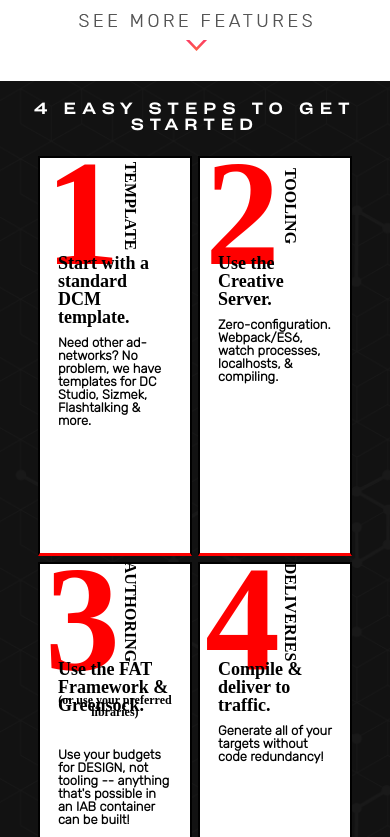
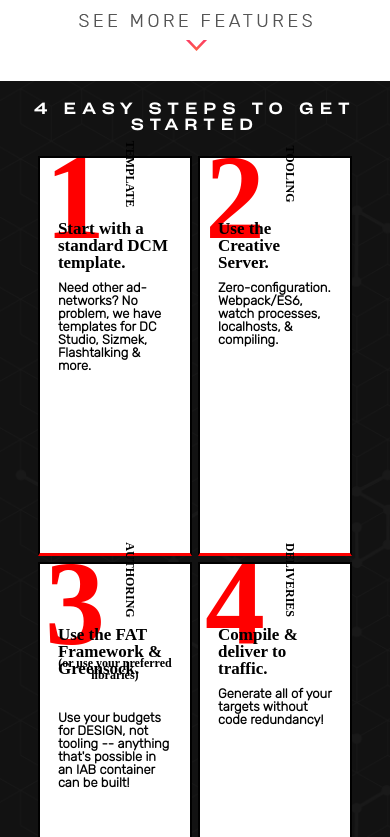
Before and after one commit to elaineleeworld/FAT-landing-page, a React (Create React App) app: page /#/ in a window 390 px wide. Shown: the part 1187-2024 px from the top of the page. Built offline with nearby package versions, Linux system fonts and the light colour scheme; what react-button-component would draw is missing.

Commit message:
add onclick to plus sign

```diff
--- a/src/components/Box/Box.css
+++ b/src/components/Box/Box.css
@@ -60,6 +60,7 @@ h2, h3{
 .vertical-text {
 	transform: rotate(90deg);
 	margin-left: 30px;
+	font-family: 'Rubik';
 }
 
 .box-headline {
@@ -69,12 +70,14 @@ h2, h3{
 	text-align: left;
 	padding-left: 10px;
 	padding-right: 10px;
+	font-family: 'Rubik';
 }
 
 .box-subheadline{
 	color: black;
 	font-size: 12px;
 	margin-top: -20px;
+	font-family: 'Rubik';
 }
 .box-text {
 	color: black;
@@ -89,11 +92,17 @@ h2, h3{
 		width: 46%;
 		height: 400px;
 	}
+	.box-number{
+		font-size: 120px;
+	}
+	.box-label{
+		font-size: 12px;
+	}
 	.vertical-text{
 		margin-left: 30px;
 	}
 	.box-headline {
-		font-size: 18px;
+		font-size: 17px;
 	}
 	.box-text{
 		font-size: 13px;
--- a/src/components/Footer/Footer.css
+++ b/src/components/Footer/Footer.css
@@ -22,6 +22,7 @@
 	background-size: cover;
 	height: auto;
 	overflow:hidden;
+	font-family: 'Rubik';
 }
 
 
@@ -53,10 +54,9 @@
 	color:white;
 	font-family: 'Rubik';
 	font-size: 16px;
-	/*float:left;*/
 	display: inline-block;
 	padding: 0 0px 0 40px ;
-	/*margin-top: -20px;*/
+	font-family: 'Rubik';
 
 }
 .footer__social_media_links{
--- a/src/components/Hero/Hero.js
+++ b/src/components/Hero/Hero.js
@@ -10,10 +10,21 @@ class BracketsList extends React.Component {
     constructor(props){
         super(props);
         console.log('THIS.PROPS',this.props)
+        this.state = {
+            show: true
+        }
+
+        this.showBrackets = this.showBrackets.bind(this);
     }
 
+    showBrackets(){
+      this.setState( (prevState, props) => ({
+        show: !this.state.show
+      }))
+    }
 
     render(){
+       const display = this.state.show ? {visibility: 'visible'} : {visibility: 'hidden'};
 
 
    const myBracket = [
@@ -37,12 +48,12 @@ class BracketsList extends React.Component {
         ]
 
          return (
-         <div className='bracket-container'>
+         <div  className='bracket-container'>
       {myBracket.map(function(bracket, index){
          return (
 
 
-       <div key={index} className='brackets-list'>
+       <div style={display} key={index} className='brackets-list'>
         <p className='bracket-text'>{bracket.text}</p>
                <img src={bracket.img} className='bracket-img'/>
                   </div>
@@ -50,7 +61,7 @@ class BracketsList extends React.Component {
 
             )
        })}
-      <img src={PlusSign} className="plus-sign" alt="plus-sign" />
+      <img src={PlusSign} onClick={this.showBrackets} className="plus-sign" alt="plus-sign" />
 
       </div>
 
--- a/src/styles/App.css
+++ b/src/styles/App.css
@@ -222,6 +222,9 @@ p.peeps-headline {
   font-family: 'Rubik';
   padding: 50px 0; }
 
+.copy-text-about {
+  font-family: 'Rubik-Light'; }
+
 @media only screen and (max-width: 600px) {
   .homepage-about-red {
     font-size: 15px;
--- a/src/styles/App.scss
+++ b/src/styles/App.scss
@@ -281,6 +281,11 @@ p.peeps-headline {
 
 }
 
+
+.copy-text-about{
+  font-family: 'Rubik-Light';
+}
+
 @media only screen and (max-width: 600px){
   .homepage-about-red{
     font-size: 15px;
```
